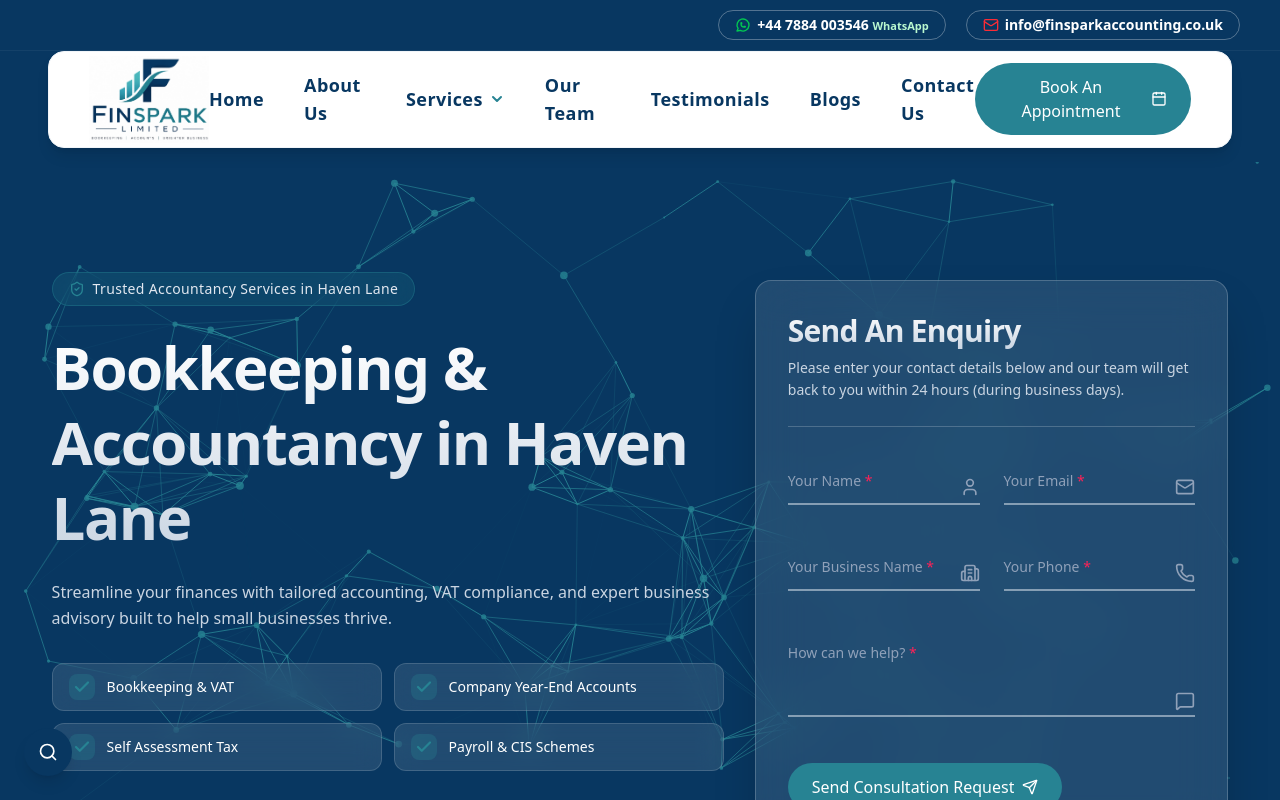
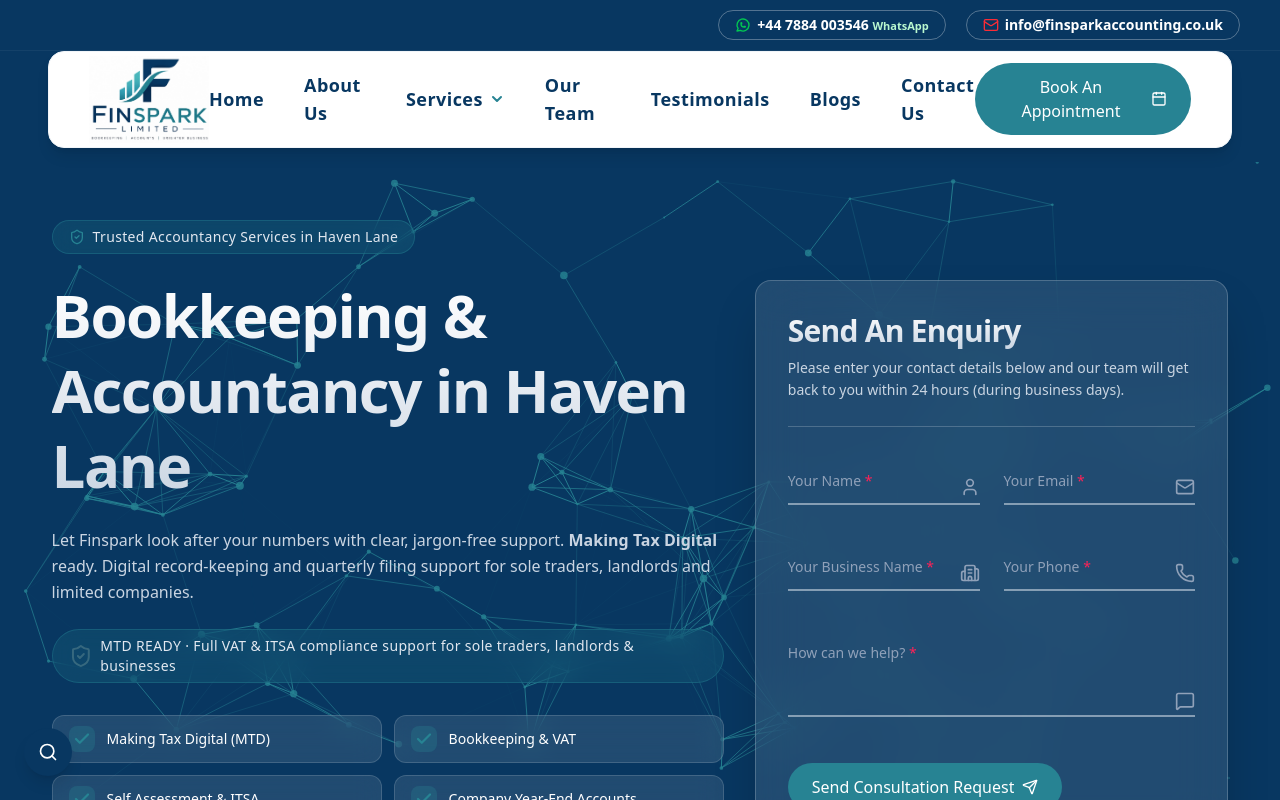
Before and after one commit to FrozenAlgo/finspark-accounting-services, a Next.js app: page / in a window 1280 px wide. Shown: the top 800 px of the page. Built offline with nearby package versions, Linux system fonts and the light colour scheme.

Commit message:
latest code 11/21/2026 01:31AM

```diff
--- a/src/components/home/Hero.js
+++ b/src/components/home/Hero.js
@@ -222,9 +222,24 @@ const Hero = () => {
           animate="visible"
           className="text-sm sm:text-base text-slate-300 font-normal leading-relaxed"
         >
-          Streamline your finances with tailored accounting, VAT compliance, and
-          expert business advisory built to help small businesses thrive.
+          Let Finspark look after your numbers with clear, jargon-free support.{" "}
+          <b> Making Tax Digital</b> ready. Digital record-keeping and quarterly
+          filing support for sole traders, landlords and limited companies.
         </motion.p>
+
+        <motion.div
+          custom={0}
+          variants={fadeUpVariants}
+          initial="hidden"
+          animate="visible"
+          className="inline-flex items-center gap-2 px-4 py-1.5 rounded-full bg-[#278393]/20 border border-[#278393]/40 backdrop-blur-md"
+        >
+          <ShieldCheck className="h-6 w-6 text-[#608b92] animate-pulse" />
+          <span className="text-xs sm:text-sm font-medium text-slate-200 tracking-wide">
+            MTD READY · Full VAT & ITSA compliance support for sole traders,
+            landlords & businesses
+          </span>
+        </motion.div>
 
         {/* Feature Pill Grid */}
         <motion.div
@@ -238,6 +253,13 @@ const Hero = () => {
             <div className="bg-[#278393]/30 text-[#278393] p-1 rounded-lg shrink-0">
               <Check size={18} strokeWidth={3} />
             </div>
+            <span>Making Tax Digital (MTD)</span>
+          </div>
+
+          <div className="bg-white/10 backdrop-blur-md border border-white/15 px-4 py-2.5 rounded-xl flex items-center gap-3 text-white text-xs sm:text-sm font-medium">
+            <div className="bg-[#278393]/30 text-[#278393] p-1 rounded-lg shrink-0">
+              <Check size={18} strokeWidth={3} />
+            </div>
             <span>Bookkeeping & VAT</span>
           </div>
 
@@ -245,21 +267,14 @@ const Hero = () => {
             <div className="bg-[#278393]/30 text-[#278393] p-1 rounded-lg shrink-0">
               <Check size={18} strokeWidth={3} />
             </div>
-            <span>Company Year-End Accounts</span>
+            <span>Self Assessment & ITSA</span>
           </div>
 
           <div className="bg-white/10 backdrop-blur-md border border-white/15 px-4 py-2.5 rounded-xl flex items-center gap-3 text-white text-xs sm:text-sm font-medium">
             <div className="bg-[#278393]/30 text-[#278393] p-1 rounded-lg shrink-0">
               <Check size={18} strokeWidth={3} />
             </div>
-            <span>Self Assessment Tax</span>
-          </div>
-
-          <div className="bg-white/10 backdrop-blur-md border border-white/15 px-4 py-2.5 rounded-xl flex items-center gap-3 text-white text-xs sm:text-sm font-medium">
-            <div className="bg-[#278393]/30 text-[#278393] p-1 rounded-lg shrink-0">
-              <Check size={18} strokeWidth={3} />
-            </div>
-            <span>Payroll & CIS Schemes</span>
+            <span>Company Year-End Accounts</span>
           </div>
         </motion.div>
 
```
